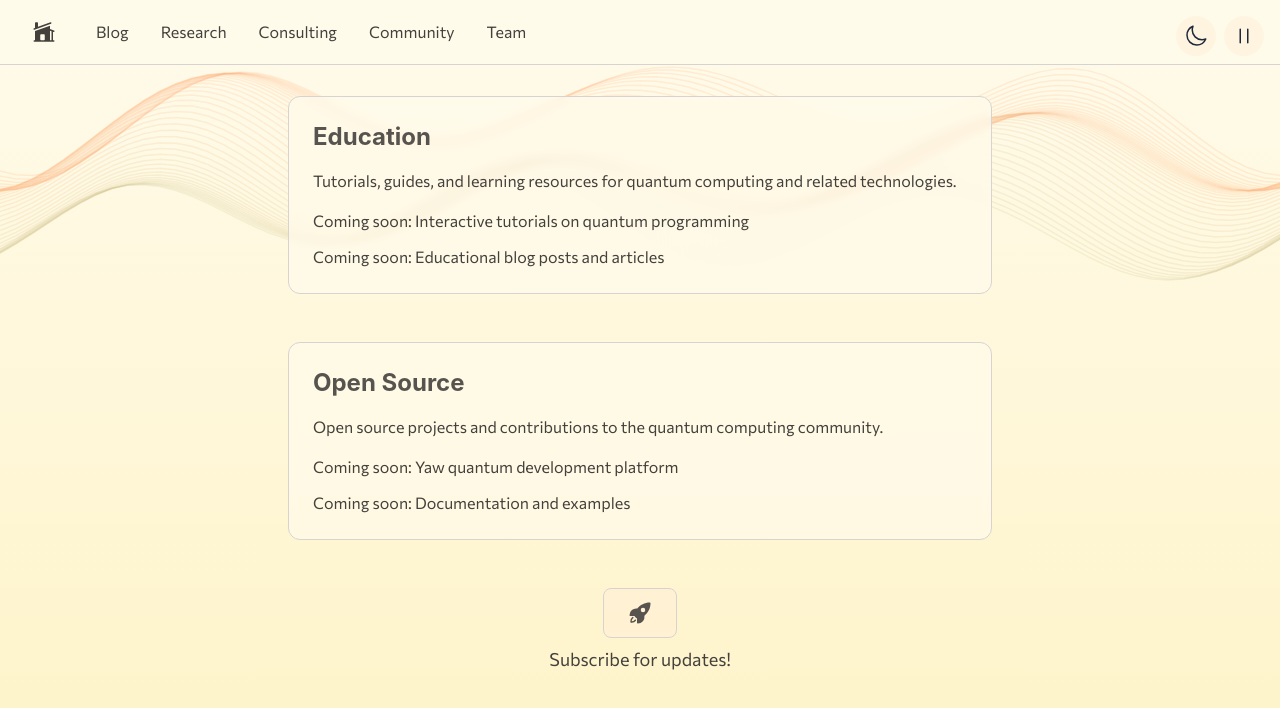
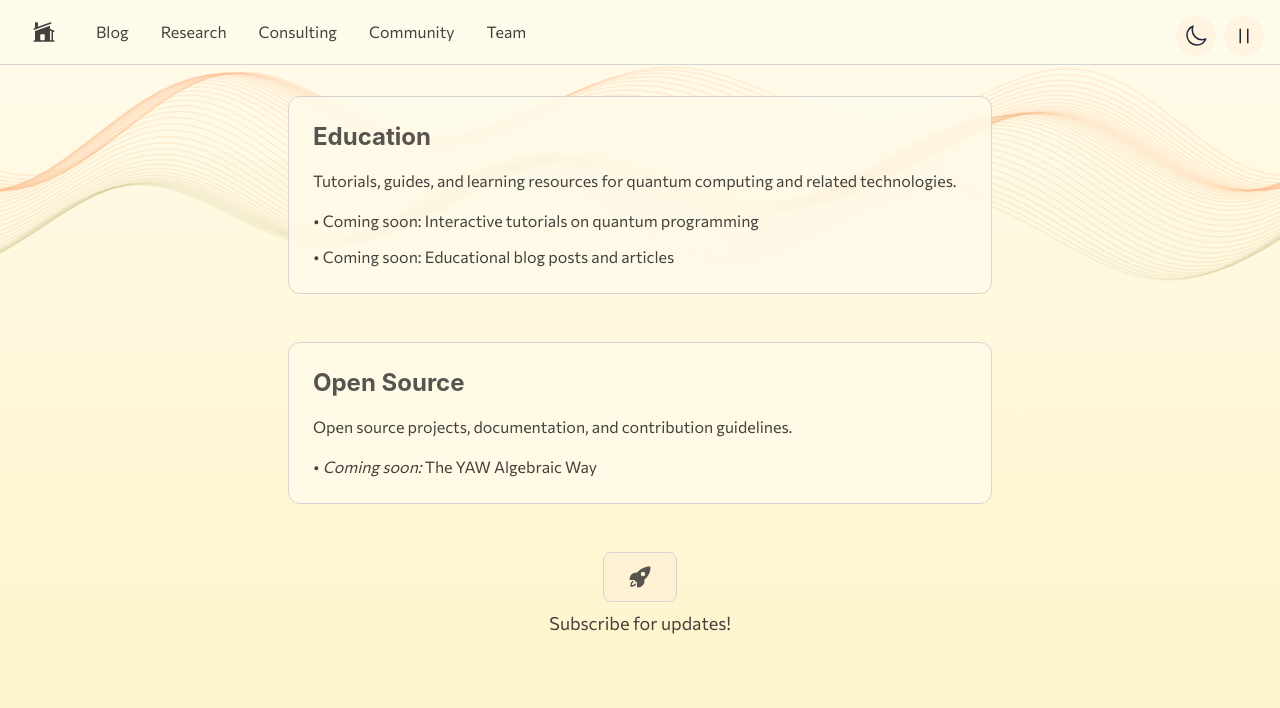
Before and after one commit to torsor-io/torsor-io, a React (Create React App) app: page /#/community in a window 1280 px wide. Shown: the top 708 px of the page. Built offline with nearby package versions, Linux system fonts and the light colour scheme; the HTML template or start-up script is replaced by a standard one.

Commit message:
Update index.js

```diff
--- a/src/components/CommunityPage/index.js
+++ b/src/components/CommunityPage/index.js
@@ -63,8 +63,8 @@ const BlogPage = ({ isDark, setIsDark, waveState, setWaveState }) => {
                   Tutorials, guides, and learning resources for quantum computing and related technologies.
                 </p>
                 <ul className="space-y-3">
-                  <li>Coming soon: Interactive tutorials on quantum programming</li>
-                  <li>Coming soon: Educational blog posts and articles</li>
+                  <li>• Coming soon: Interactive tutorials on quantum programming</li>
+                  <li>• Coming soon: Educational blog posts and articles</li>
                   {/* Add more educational resources as they become available */}
                 </ul>
               </div>
@@ -82,11 +82,10 @@ const BlogPage = ({ isDark, setIsDark, waveState, setWaveState }) => {
               </h2>
               <div className={`${subtleText}`}>
                 <p className="mb-4">
-                  Open source projects and contributions to the quantum computing community.
+          Open source projects, documentation, and contribution guidelines.
                 </p>
                 <ul className="space-y-3">
-                  <li>Coming soon: Yaw quantum development platform</li>
-                  <li>Coming soon: Documentation and examples</li>
+                  <li>• <i>Coming soon:</i> The YAW Algebraic Way</li>
                   {/* Add more open source projects as they become available */}
                 </ul>
               </div>
```
